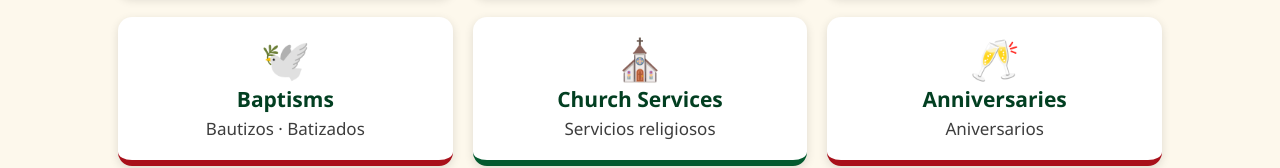
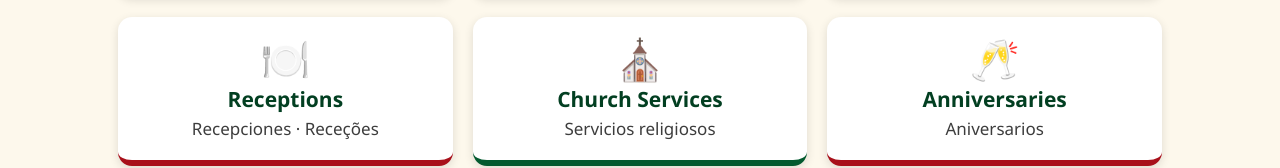
Before and after one commit to averagedude2992/bjmhall-site, a plain HTML site: page rent.html in a window 1280 px wide. Shown: the part 785-953 px from the top of the page. Drawn offline with Linux system fonts and the light colour scheme.

Commit message:
Replace Baptisms with Receptions

```diff
--- a/rent.html
+++ b/rent.html
@@ -4,7 +4,7 @@
 <meta charset="utf-8">
 <meta name="viewport" content="width=device-width, initial-scale=1">
 <title>Rent the BJM Hall – Hayward, CA | Weddings, Quinceañeras, Parties</title>
-<meta name="description" content="Rent the BJM Hall in Hayward, California for weddings, birthdays, quinceañeras, baptisms, church services, and anniversaries.">
+<meta name="description" content="Rent the BJM Hall in Hayward, California for weddings, birthdays, quinceañeras, receptions, church services, and anniversaries.">
 <link rel="icon" href="images/flag-pt.svg" type="image/svg+xml">
 <link rel="stylesheet" href="css/style.css">
 </head>
@@ -52,7 +52,7 @@
         <li><span class="icon" aria-hidden="true">💍</span><strong>Weddings</strong><span class="alt" lang="es">Bodas &middot; <span lang="pt">Casamentos</span></span></li>
         <li><span class="icon" aria-hidden="true">🎂</span><strong>Birthdays</strong><span class="alt" lang="es">Cumpleaños &middot; <span lang="pt">Aniversários</span></span></li>
         <li><span class="icon" aria-hidden="true">👑</span><strong>Quinceañeras</strong><span class="alt" lang="es">XV Años</span></li>
-        <li><span class="icon" aria-hidden="true">🕊️</span><strong>Baptisms</strong><span class="alt" lang="es">Bautizos &middot; <span lang="pt">Batizados</span></span></li>
+        <li><span class="icon" aria-hidden="true">🍽️</span><strong>Receptions</strong><span class="alt" lang="es">Recepciones &middot; <span lang="pt">Receções</span></span></li>
         <li><span class="icon" aria-hidden="true">⛪</span><strong>Church Services</strong><span class="alt" lang="es">Servicios religiosos</span></li>
         <li><span class="icon" aria-hidden="true">🥂</span><strong>Anniversaries</strong><span class="alt" lang="es">Aniversarios</span></li>
       </ul>
```
Also changed, not shown: index.html (+1 -1 lines).
